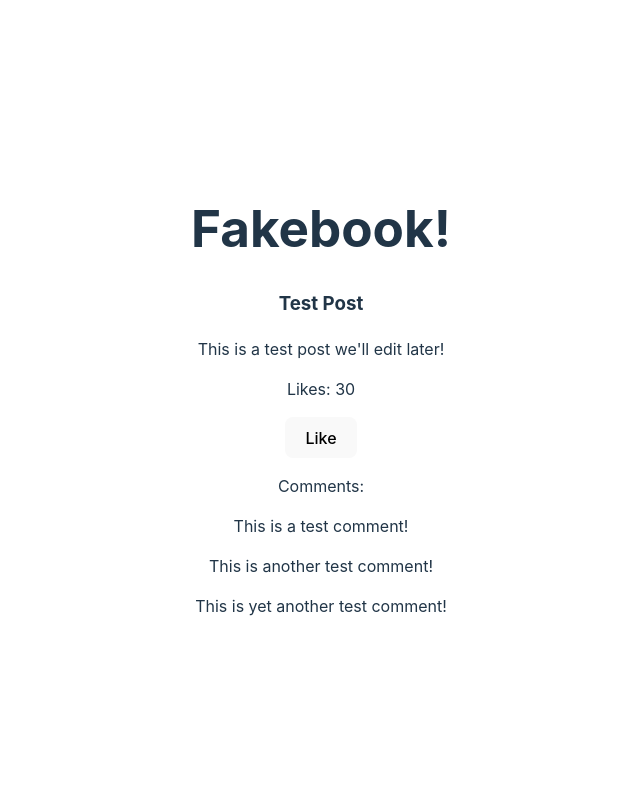
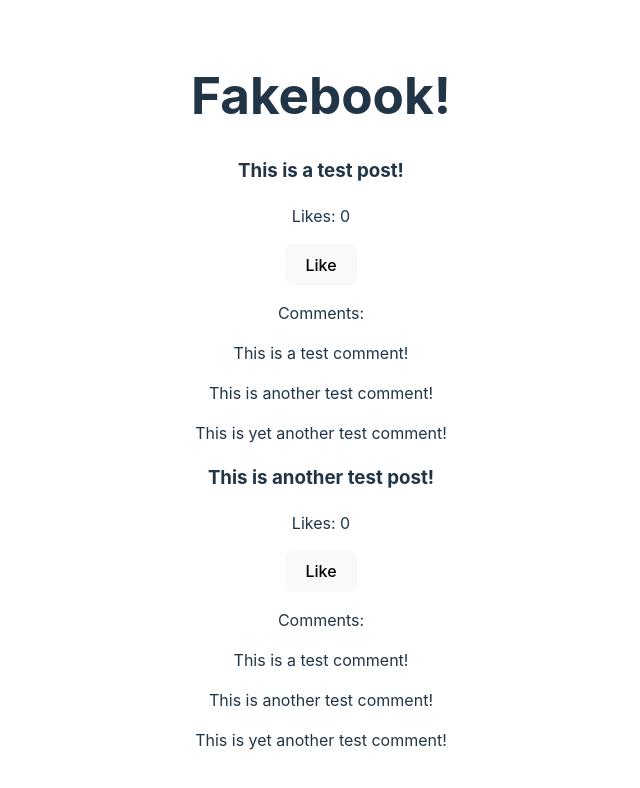
Before and after one commit to Breyvaq/Social-Media-Project, a React (Vite) app: page / in a window 1280 px wide. Shown: the top 788 px of the page, without its empty margins (319-959 px from the left). Built offline with nearby package versions, Linux system fonts and the light colour scheme.

Commit message:
Passed props to Post Component.

```diff
--- a/src/App.jsx
+++ b/src/App.jsx
@@ -8,7 +8,6 @@ import './App.css'
 import React from 'react';
 
 function App(){
-
   return(
     <div>
       <h1>Fakebook!</h1>
@@ -17,7 +16,8 @@ function App(){
 
         {/* Feed */}
 
-        <Post />
+        <Post content="This is a test post!" />
+        <Post content="This is another test post!" />
 
     </div>
   )
--- a/src/Post.jsx
+++ b/src/Post.jsx
@@ -1,14 +1,13 @@
-import React from 'react';
+import React, { useState } from 'react';
 import Comment from './Comment';
-function Post(){
-  let likes = 30;
+function Post(props){
+  const [likes, setLikes] = useState(0);
   function handleLike(){
-    likes = likes + 1;
+    setLikes(likes + 1);
   }
   return(
     <div>
-      <h3>Test Post</h3>
-      <p>This is a test post we'll edit later!</p>
+      <h3>{props.content}</h3>
       <p>Likes: {likes}</p>
       <button onClick={handleLike}>Like</button>
       <p>Comments:</p>
```
